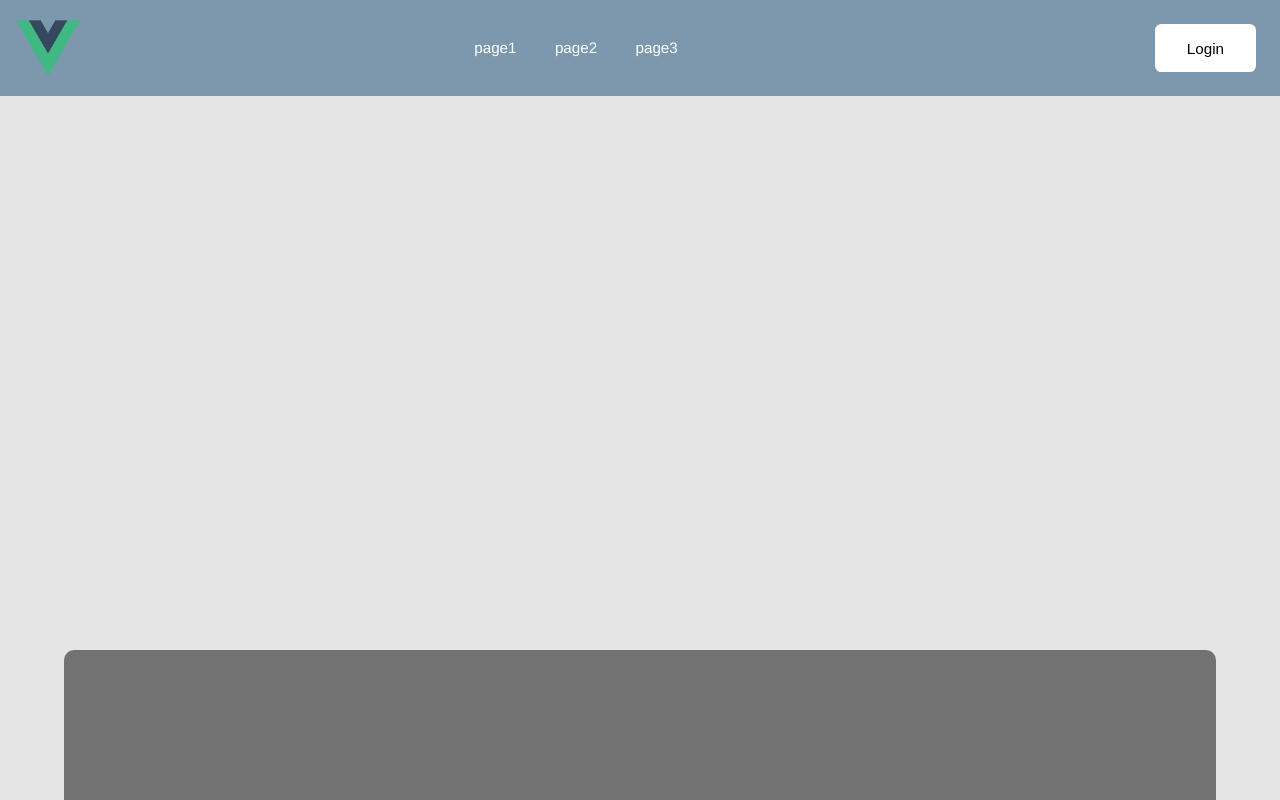
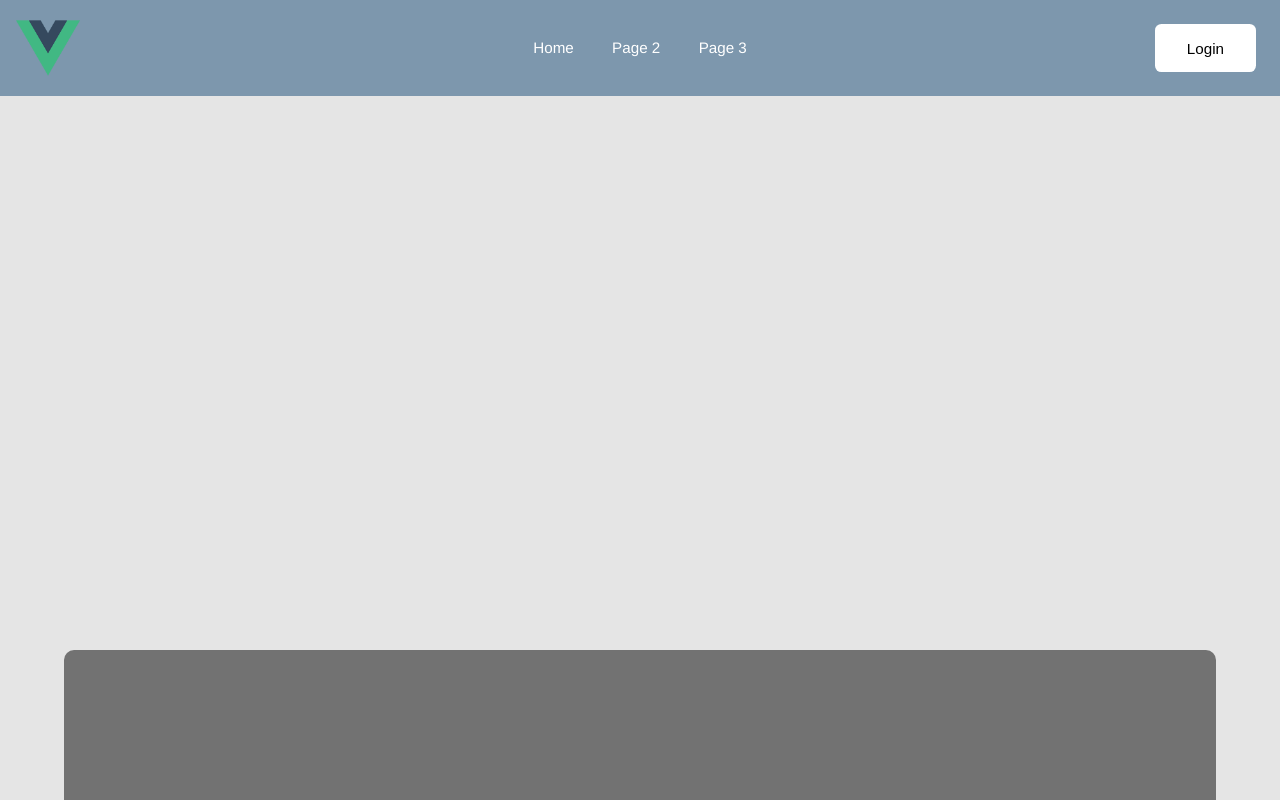
Before and after one commit to RSSU-lab/rssu-sdo, a Vue app: page /#/ in a window 1280 px wide. Built offline with nearby package versions, Linux system fonts and the light colour scheme.

Commit message:
Added routing and page not found route

```diff
--- a/src/App.vue
+++ b/src/App.vue
@@ -19,6 +19,7 @@ export default {
 <style>
 body {
   margin: 0;
+  background-color: rgba(0, 0, 0, 0.1);
 }
 #app {
   font-family: 'Avenir', Helvetica, Arial, sans-serif;
--- a/src/components/Base.vue
+++ b/src/components/Base.vue
@@ -30,7 +30,5 @@
 
     top: 6rem;
     bottom: 0px;
-
-    background-color: rgba(0, 0, 0, 0.1);
   }
 </style>
--- a/src/components/Header.vue
+++ b/src/components/Header.vue
@@ -5,12 +5,18 @@
     </div>
     <div class="navbar">
       <ul class="nav-list">
-        <li v-for="item in navItems">
-          {{item}}
+        <li>
+          <router-link to="/">Home</router-link>
+        </li>
+        <li>
+          <router-link to="/page2">Page 2</router-link>
+        </li>
+        <li>
+          <router-link to="/page3">Page 3</router-link>
         </li>
       </ul>
+    </div>
     <button class="login-btn">Login</button>
-    </div>
   </div>
 </template>
 
@@ -41,9 +47,11 @@
       }
     }
     .navbar {
+      margin: 0 10rem;
+
       .nav-list {
         float: left;
-        width: 75%;
+        width: 100%;
         margin: 0;
         padding: 0;
         list-style: none;
@@ -54,6 +62,12 @@
           color: #fff;
           line-height: 6rem;
           cursor: pointer;
+
+          a {
+            color: inherit;
+            text-decoration: none;
+          }
+        }
       }
     }
     .login-btn {
@@ -69,5 +83,4 @@
       cursor: pointer;
     }
   }
-  }
 </style>
--- /dev/null
+++ b/src/components/PageNotFound.vue
@@ -0,0 +1,17 @@
+<template>
+  <h1>404 - Page not found</h1>
+</template>
+
+<script>
+  export default {
+    name: 'PageNotFound',
+    data () {
+      return {
+      }
+    }
+  }
+</script>
+
+<style scoped>
+
+</style>
--- a/src/router/index.js
+++ b/src/router/index.js
@@ -1,6 +1,7 @@
 import Vue from 'vue'
 import Router from 'vue-router'
 import AppBase from '@/components/Base'
+import PageNotFound from '@/components/PageNotFound'
 
 Vue.use(Router)
 
@@ -10,6 +11,7 @@ export default new Router({
       path: '/',
       name: 'AppBase',
       component: AppBase
-    }
+    },
+    { path: '*', component: PageNotFound }
   ]
 })
```
Also changed, not shown: src/components/Header.scss (deleted, +0 -9 lines). Lines whose indentation alone changed are shown as unchanged.
